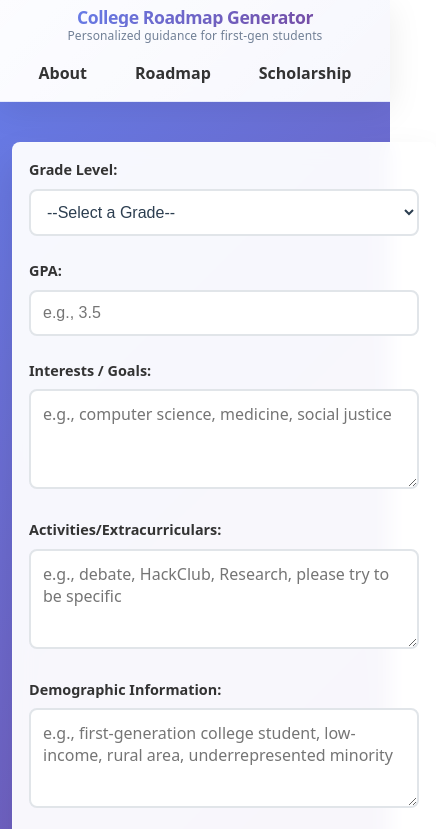
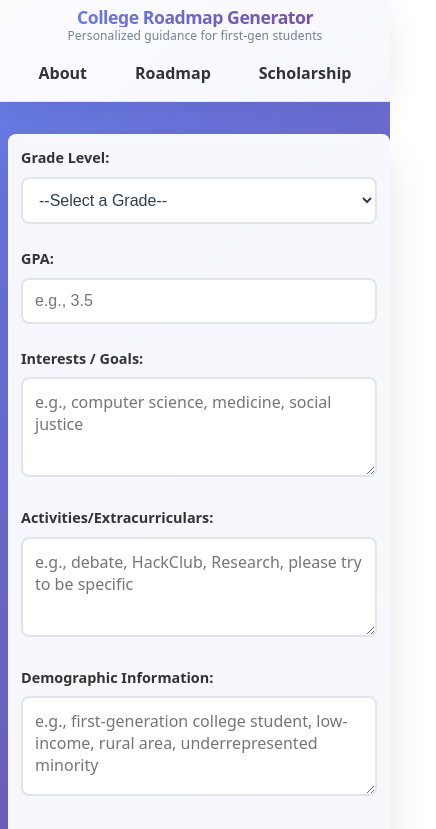
Before and after one commit to Dawit-Bonga/HackTheHood2025, a React (Vite) app in the folder frontend/: page / in a window 390 px wide. Shown: the top 829 px of the page, 436 px wide, since content can reach past the window. Built offline with nearby package versions, Linux system fonts and the light colour scheme.

Commit message:
made the frontend more mobile compatible as people would be season this off of tiktok

```diff
--- a/frontend/src/App.css
+++ b/frontend/src/App.css
@@ -278,15 +278,18 @@
   }
 
   .main-content {
-    padding: 2rem 1rem 1rem 1rem;
+    padding: 1rem 0.5rem;
     gap: 1rem;
   }
 
   .roadmap-form,
   .roadmap-display {
-    padding: 1.5rem;
+    padding: 1rem;
     margin: 0;
     border-radius: 12px;
+    width: calc(100% - 1rem);
+    max-width: none;
+    box-sizing: border-box;
   }
 
   .roadmap-display h2 {
@@ -298,6 +301,7 @@
     padding: 1rem;
     font-size: 0.8rem;
     line-height: 1.5;
+    overflow-x: auto;
   }
 
   .form-input,
@@ -305,6 +309,8 @@
   .form-textarea,
   .form-button {
     font-size: 16px; /* Prevents zoom on iOS */
+    width: 100%;
+    box-sizing: border-box;
   }
 
   .form-button {
@@ -327,13 +333,16 @@
   }
 
   .main-content {
-    padding: 1.5rem 0.75rem 0.75rem 0.75rem;
+    padding: 1rem 0.25rem;
   }
 
   .roadmap-form,
   .roadmap-display {
-    padding: 1rem;
+    padding: 0.75rem;
     border-radius: 8px;
+    width: calc(100% - 0.5rem);
+    max-width: none;
+    margin: 0 auto;
   }
 
   .roadmap-display h2 {
@@ -343,6 +352,7 @@
   .roadmap-display pre {
     padding: 0.75rem;
     font-size: 0.75rem;
+    overflow-x: auto;
   }
 
   .form-label {
@@ -353,9 +363,13 @@
   .form-select,
   .form-textarea {
     padding: 0.75rem;
+    width: 100%;
+    box-sizing: border-box;
   }
 
   .form-button {
     padding: 0.75rem 1.25rem;
+    width: 100%;
+    box-sizing: border-box;
   }
 }
```
